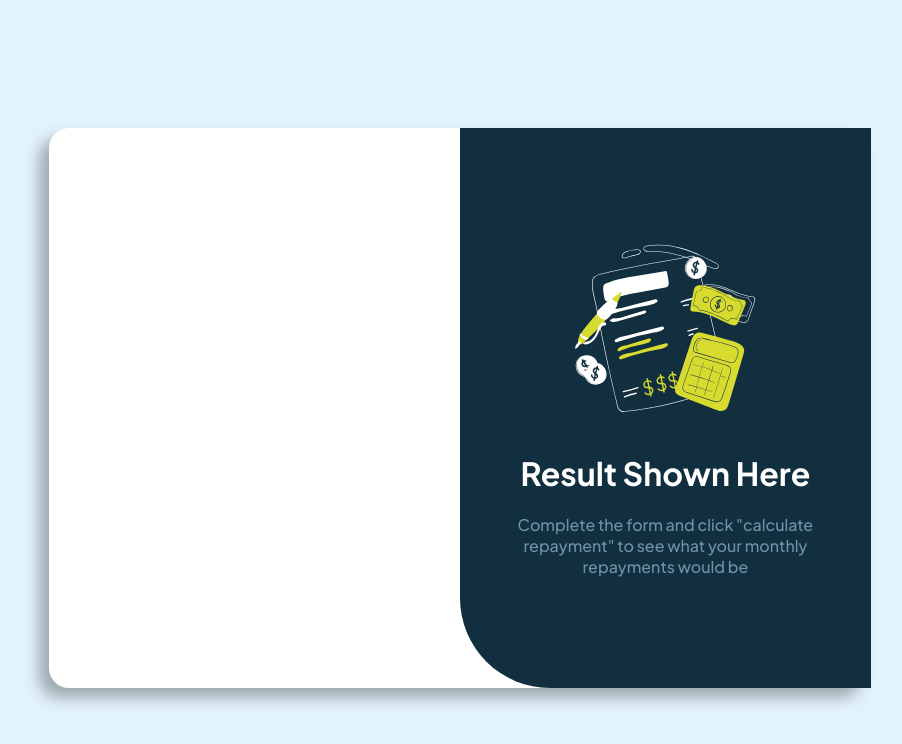
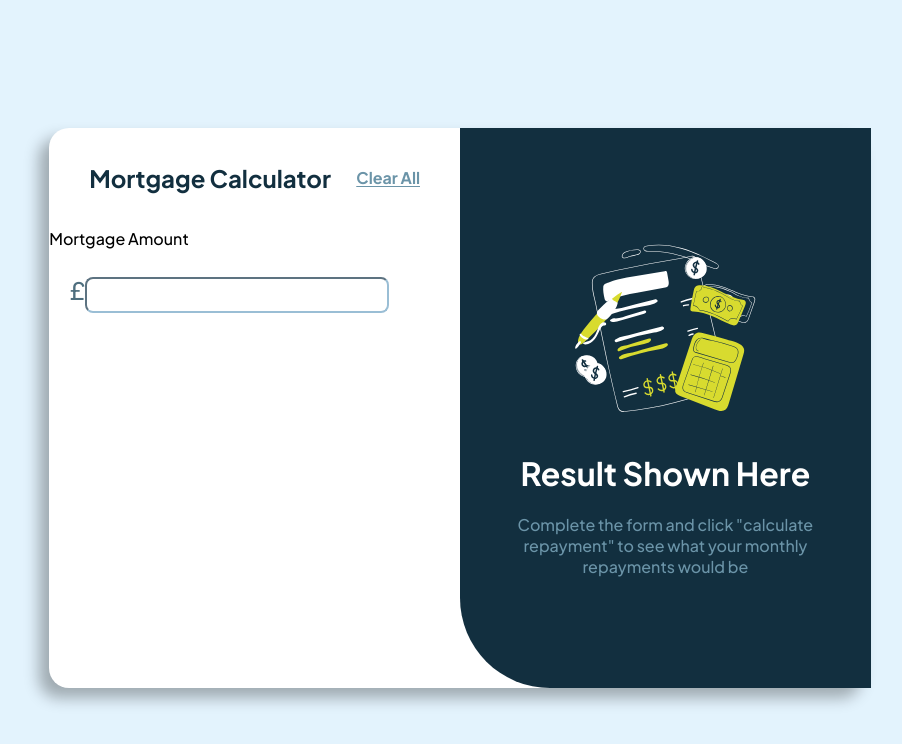
Before and after one commit to MuhammedIkbalAKGUNDOGDU/Mortage-Calculator, a React (Vite) app: page / in a window 1280 px wide. Shown: the top 744 px of the page, without its empty margins (180-1082 px from the left). Built offline with nearby package versions, Linux system fonts and the light colour scheme.

Commit message:
some fixes

```diff
--- a/src/App.jsx
+++ b/src/App.jsx
@@ -1,16 +1,34 @@
 import React from "react";
-import illustrationEmpty from "./assets/illustration-empty.svg"
+import illustrationEmpty from "./assets/illustration-empty.svg";
 const App = () => {
   return (
     <div className="container">
       <div className="inner-container">
         <div className="inner-container-1">
+          <div className="inner-container-1-header">
+            <h2 className="font-weight-700">Mortgage Calculator</h2>
+            <p className="font-weight-700">Clear All</p>
+          </div>
 
+          <div>
+            <label htmlFor="mortgage-amount">Mortgage Amount</label>
+            <div className="input-container">
+              <span className="currency-symbol">£</span>
+              <input type="text" id="mortgage-amount" name="mortgage-amount" />
+            </div>
+          </div>
         </div>
         <div className="inner-container-2">
-          <img className="inner-container-2-svg"src={illustrationEmpty} alt="" />
+          <img
+            className="inner-container-2-svg"
+            src={illustrationEmpty}
+            alt=""
+          />
           <h1>Result Shown Here</h1>
-          <p>Complete the form and click "calculate repayment" to see what your monthly repayments would be</p>
+          <p>
+            Complete the form and click "calculate repayment" to see what your
+            monthly repayments would be
+          </p>
         </div>
       </div>
     </div>
--- a/src/index.css
+++ b/src/index.css
@@ -86,7 +86,7 @@ h1 {
   justify-content: center;
   align-items: center;
   text-align: center;
-  p{
+  p {
     margin: 0 10%;
     color: var(--Slate-500);
   }
@@ -97,5 +97,41 @@ h1 {
   max-height: 192px;
 }
 
+.inner-container-1-header {
+  display: flex;
+  align-items: center;
+  justify-content: space-between;
+  padding: 15px 40px;
+  h2 {
+    color: var(--Slate-900);
+  }
+  p {
+    color: var(--Slate-500);
+    text-decoration: underline;
+    text-underline-offset: 2px;
+  }
+  p:hover {
+    cursor: pointer;
+  }
+}
+
+.input-container{
+    position: relative;
+    width: 80%;
+    margin: 5%;
+}
+
+.currency-symbol{
+    font-size: x-large;
+    color: var(--Slate-700);
+}
+#mortgage-amount{
+    margin-top: 8px;
+    border-color: var(--Slate-300);
+    min-width: 90%;
+    height: 30px;
+    border-radius: 8px;
+}
+
 @media screen and (max-width: 375px) {
 }
```
